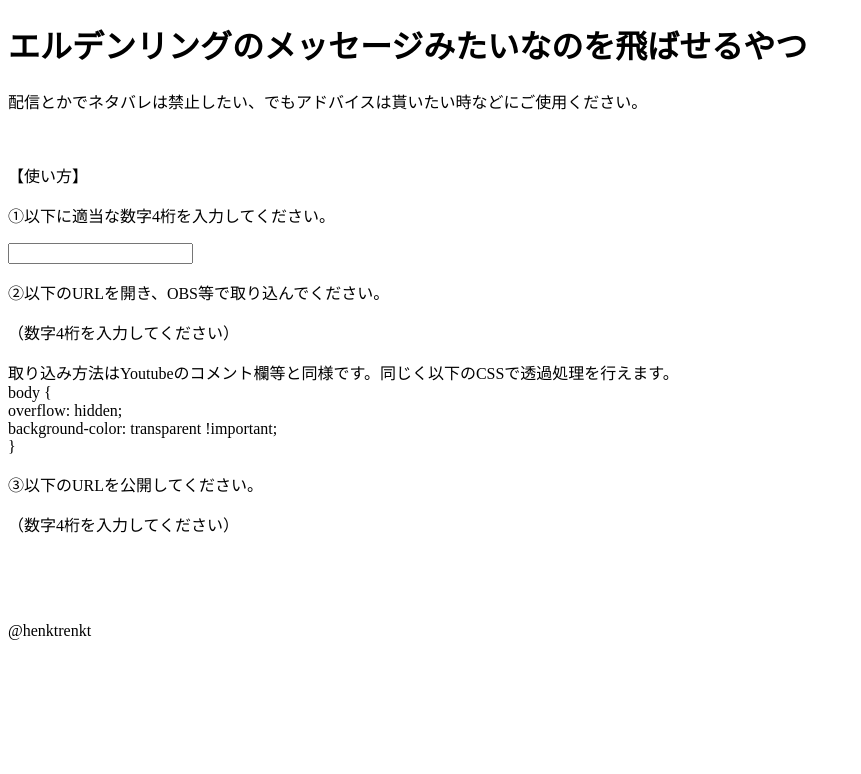
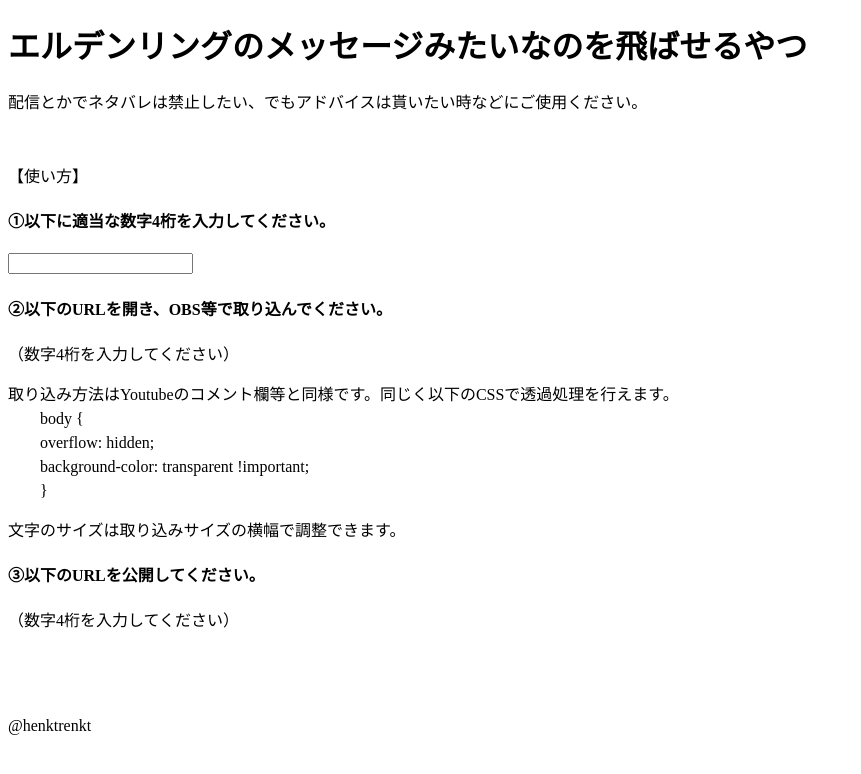
Before and after one commit to kinamik/sign_chat, a Flask app: page / in a window 1280 px wide. Shown: the top 774 px of the page, without its empty margins (0-861 px from the left). Run offline with Flask 2, Linux system fonts and the light colour scheme.

Commit message:
文字サイズなど修正

```diff
--- a/static/style.css
+++ b/static/style.css
@@ -21,7 +21,7 @@ body {
 
 .sign_text {
   font-family: 'Noto Serif JP', serif;
-  font-size: 20px;
+  font-size: 3vw;
   font-weight: bold;
   padding: 10px;
   color: rgb(255, 255, 255);
--- a/templates/index.html
+++ b/templates/index.html
@@ -12,18 +12,19 @@
 <p>配信とかでネタバレは禁止したい、でもアドバイスは貰いたい時などにご使用ください。</p>
 <br>
 <p>【使い方】</p>
-<p>①以下に適当な数字4桁を入力してください。</p>
+<h4>①以下に適当な数字4桁を入力してください。</h4>
 <input type="tel" id="pageId" name="pageId" required minlength="4" maxlength="4">
 <br>
-<p>②以下のURLを開き、OBS等で取り込んでください。</p>
+<h4>②以下のURLを開き、OBS等で取り込んでください。</h4>
 <p id="streamerURL">（数字4桁を入力してください）</p>
 <p>取り込み方法はYoutubeのコメント欄等と同様です。同じく以下のCSSで透過処理を行えます。<br>
-    body {<br>
-    overflow: hidden;<br>
-    background-color: transparent !important;<br>
-  }<br>
+　　body {<br>
+　　overflow: hidden;<br>
+　　background-color: transparent !important;<br>
+　　}<br>
+<p>文字のサイズは取り込みサイズの横幅で調整できます。<br>
 </p>
-<p>③以下のURLを公開してください。</p>
+<h4>③以下のURLを公開してください。</h4>
 <p id="visitorURL">（数字4桁を入力してください）</p>
 <br>
 <br>
```
